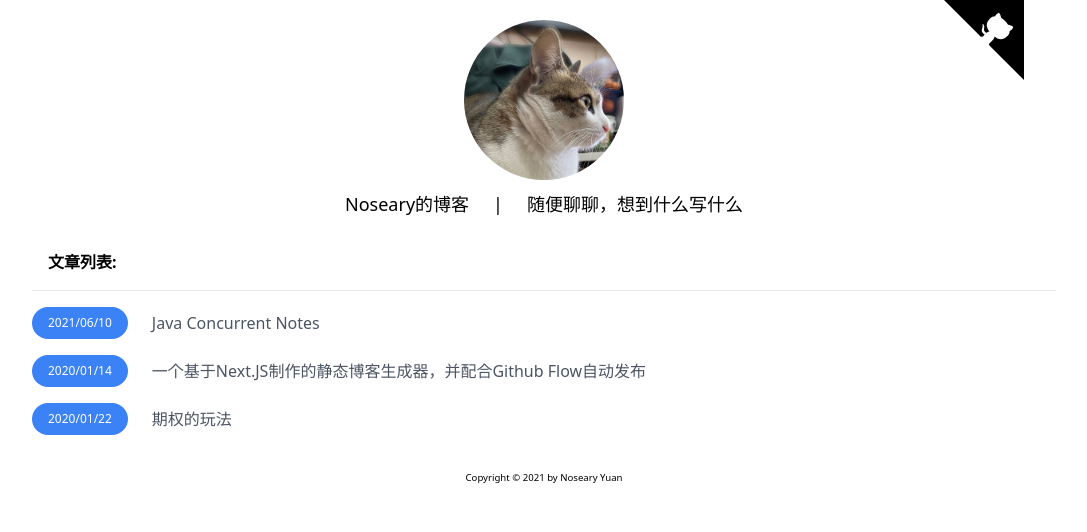
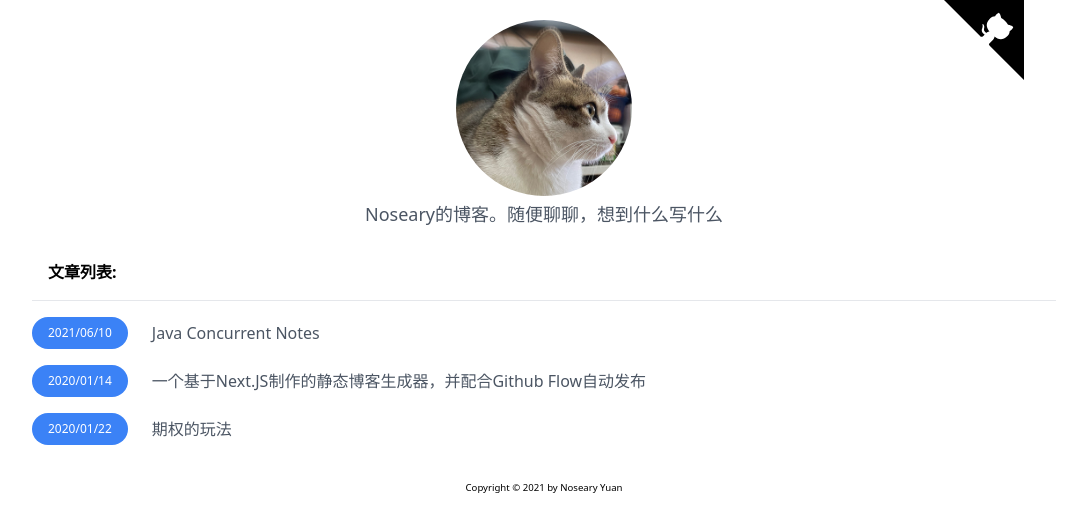
Before and after one commit to NosearY/NosearY.github.io, a Next.js app: page / in a window 1280 px wide. Shown: the top 532 px of the page, without its empty margins (96-1183 px from the left). Built offline with nearby package versions, Linux system fonts and the light colour scheme.

Commit message:
fix build errror

```diff
--- a/src/_includes/header.js
+++ b/src/_includes/header.js
@@ -37,19 +37,17 @@ export default function Header({ isHome }) {
             </svg>
           </a>
           <div className="my-1">
-            <Image
-              className="rounded-full"
+            <img
+              className="rounded-full w-44 h-44"
               src="/images/profile.jpg"
-              width={160}
-              height={160}
               alt={name}
             />
           </div>
 
-          <div className="flex space-x-6 text-lg">
-            <p>{name}</p>
-            <p>|</p>
-            <p>{bio}</p>
+          <div className="flex space-x-6 text-lg text-gray-600">
+            <p>
+              {name}。{bio}
+            </p>
           </div>
         </>
       ) : (
```
